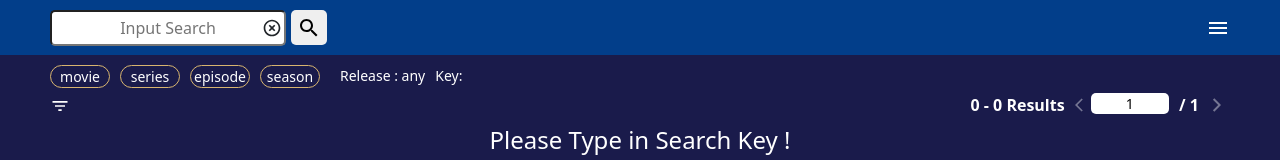
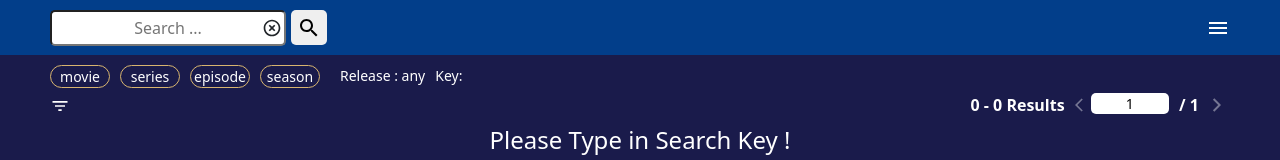
Before and after one commit to sun1723/movie_app, a React (Create React App) app: page / in a window 1280 px wide. Shown: the top 160 px of the page. Built offline with nearby package versions, Linux system fonts and the light colour scheme.

Commit message:
refactor: MA-52-change search box placeholder text

```diff
--- a/src/components/SearchBox.js
+++ b/src/components/SearchBox.js
@@ -36,7 +36,7 @@ export const SearchBox = ({ onSearch, iconAfter }) => {
       <span className="search-box_input">
         <input
           onChange={(val) => setSearchValue(val.currentTarget.value)}
-          placeholder="Input Search"
+          placeholder="Search ..."
           value={searchValue}
         />
         <HighlightOffIcon
```
